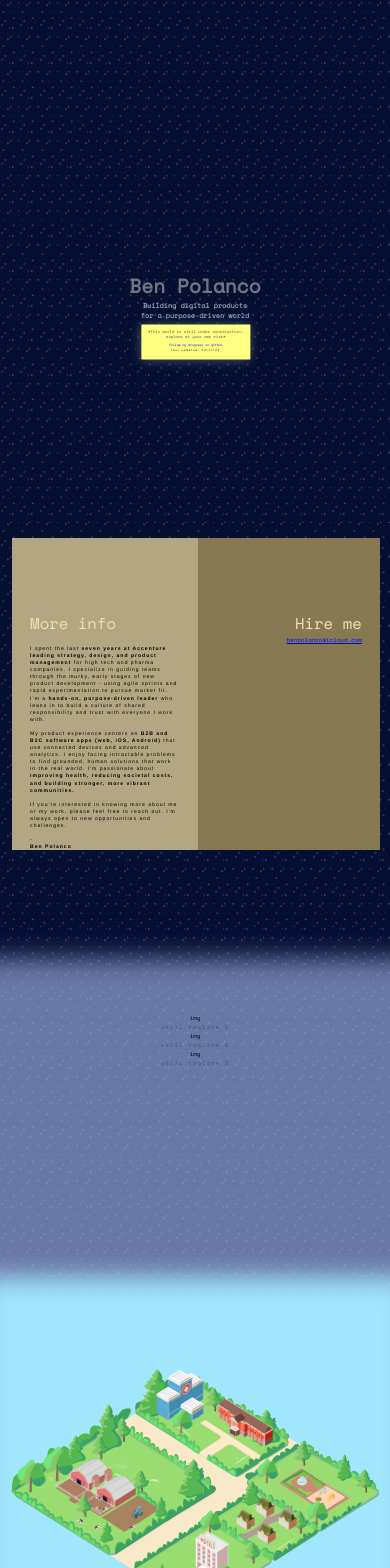
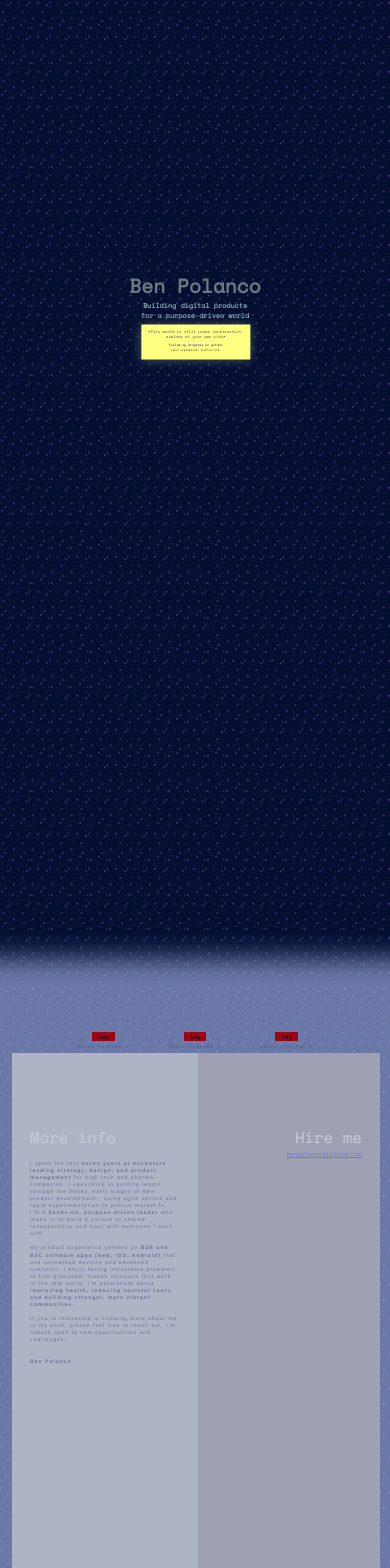
Before and after one commit to ben-polanco/portfolio-site, a Next.js app: page / in a window 390 px wide. Shown: the top 1568 px of the page. Built offline with nearby package versions, Linux system fonts and the light colour scheme.

Commit message:
reorganized the components folder

```diff
--- a/src/components/about.js
+++ b/src/components/Intro/about.js
@@ -1,10 +1,10 @@
 // about.js
-import styles from "../styles/Home.module.css";
+import styles from "../../styles/Home.module.css";
 import { useState, useEffect } from 'react';
 import { handleScroll } from './opacity';
 
 function About() {
-    {/*}
+
     const [opacity, setOpacity] = useState(1);
 
     useEffect(() => {
@@ -18,22 +18,22 @@ function About() {
       return () => {
         window.removeEventListener('scroll', () => handleScroll(setOpacity));
       };
-    }, []);*/}
+    }, []);
 
     return (
       <section className={styles.about} style={{ opacity: .6 }}>
         <div className={styles.about_container}>
           <div id="1">
-            <div className="about_img">img</div>
-            <h4 className="about_title">skill tagline 1</h4>
+            <div className={styles.about_img}>img</div>
+            <h4 className={styles.about_title}>skill tagline 1</h4>
           </div>
           <div id="2">
-            <div className="about_img">img</div>
-            <h4 className="about_title">skill tagline 2</h4>
+          <div className={styles.about_img}>img</div>
+          <h4 className={styles.about_title}>skill tagline 2</h4>
           </div>
           <div id="3">
-            <div className="about_img">img</div>
-            <h4 className="about_title">skill tagline 3</h4>
+          <div className={styles.about_img}>img</div>
+            <h4 className={styles.about_title}>skill tagline 3</h4>
           </div>
 
         </div>
--- a/src/components/title.js
+++ b/src/components/Intro/title.js
@@ -1,5 +1,5 @@
 // title.js
-import styles from "../styles/Home.module.css";
+import styles from "../../styles/Home.module.css";
 import { useState, useEffect } from 'react';
 import { handleScroll } from './opacity';
 
--- a/src/components/content-card.js
+++ b/src/components/Map/content-card.js
@@ -1,5 +1,5 @@
 import React from "react";
-import styles from "../styles/Home.module.css";
+import styles from '../../styles/Home.module.css';
 import ReactHtmlParser from 'html-react-parser';
 
 const ContentCard = ({ experience }) => {
--- a/src/pages/index.tsx
+++ b/src/pages/index.tsx
@@ -2,10 +2,10 @@
 import Head from 'next/head'
 import '@fontsource/space-mono';
 import styles from '@/styles/Home.module.css'
-import Building from '../components/building'
-import Title from '../components/title'
+import Building from '../components/Map/building'
+import Title from '../components/Intro/title'
 import Footer from '../components/Footer/footer'
-import About from '../components/about'
+import About from '../components/Intro/about'
 
 const locations =[
   {x:-200,y:280},       // hospital
--- a/src/styles/Home.module.css
+++ b/src/styles/Home.module.css
@@ -64,6 +64,29 @@ text-decoration: none;
   transition: opacity 0.4s ease-in-out;
 }
 
+.about_container{
+  padding: 5vw 3vw;
+  height:60%;
+}
+
+.about_container div{
+  display:inline-block;
+  width:25%;
+}
+
+.about_img{
+  width:100%;
+  height:100%;
+  background-color:red;
+}
+
+.about_title{
+  width:100%;
+  height:100%;
+  font-size:1em;
+  font-variant-caps: all-small-caps;
+}
+
 /*
 ************************************************************************************************
 Map Section
@@ -72,7 +95,7 @@ Map Section
 
 .wrapper {
   position: absolute;
-  top: 155%;
+  top: 195%;
   transform: translate(-50%, 50%);
   bottom:50%;
   pointer-events: none;
@@ -440,11 +463,11 @@ Footer Section
 .footer {
   background-color: #fff;
   position: absolute;
-  top:105vw;
+  top:153vw;
   transform: translateY(50%);
   width:calc(4.5vw*21);
-  height:160%;
-  max-height:90vw;
+  height:57em;
+  max-height:57em;
   opacity:.99;
   display:flex;
   z-index:-1;
@@ -457,78 +480,6 @@ Footer Section
     font-size: 1.5vw;
   }
 
-  @media only screen and (max-width: 1190px) {
-    .footer {
-      top:31vw;
-
-    }
-  }
-
-  @media only screen and (max-width: 1100px) {
-    .footer {
-      top:30vw;
-
-    }
-  }
-
-  @media only screen and (max-width: 1000px) {
-    .footer {
-      top:30vw;
-
-    }
-  }
-
-  @media only screen and (max-width: 1000px) {
-    .footer {
-      top:34vw;
-
-    }
-  }
-
-  @media only screen and (max-width: 900px) {
-    .footer {
-      opacity:1;
-      top:38vw;
-
-    }
-  }
-
-  @media only screen and (max-width: 800px) {
-    .footer {
-      opacity:1;
-      top:40vw;
-      max-height: 80vw;
-
-    }
-  }
-
-  @media only screen and (max-width: 700px) {
-    .footer {
-      top:43vw;
-
-    }
-  }
-
-  @media only screen and (max-width: 600px) {
-    .footer {
-      top:47vw;
-
-    }
-  }
-
-  @media only screen and (max-width: 500px) {
-    .footer {
-      top:58vw;
-
-    }
-  }
-
-  @media only screen and (max-width: 400px) {
-    .footer {
-      top:98vw;
-
-    }
-  }
 
   .footer h2{
     color: #f3e1b1;
```
Also changed, not shown: src/components/Map/building.js (renamed from src/components/building.js, +9 -9 lines), src/components/Input/experiences.js (renamed from src/components/experiences.js), src/components/Intro/opacity.js (renamed from src/components/opacity.js).
